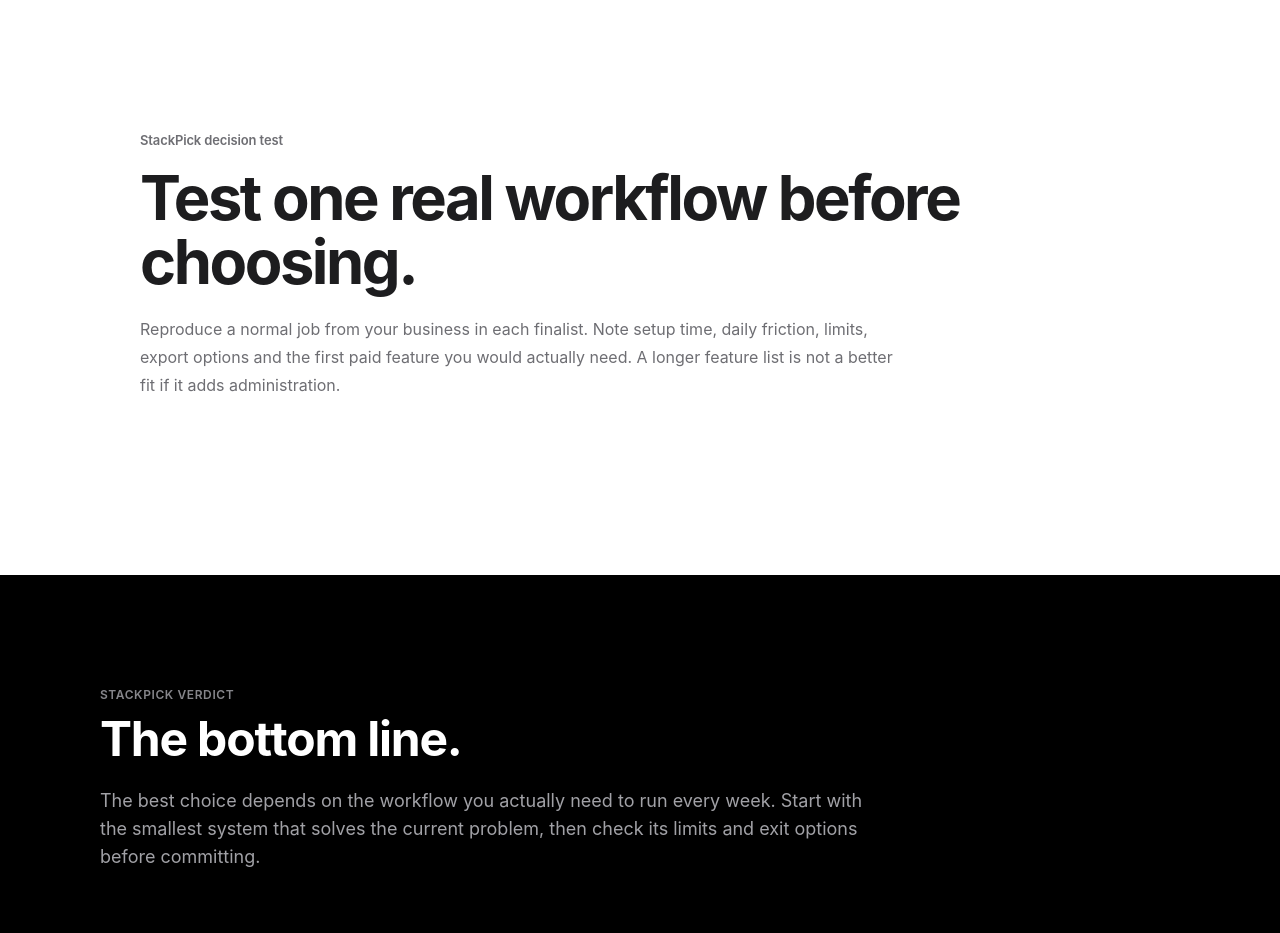
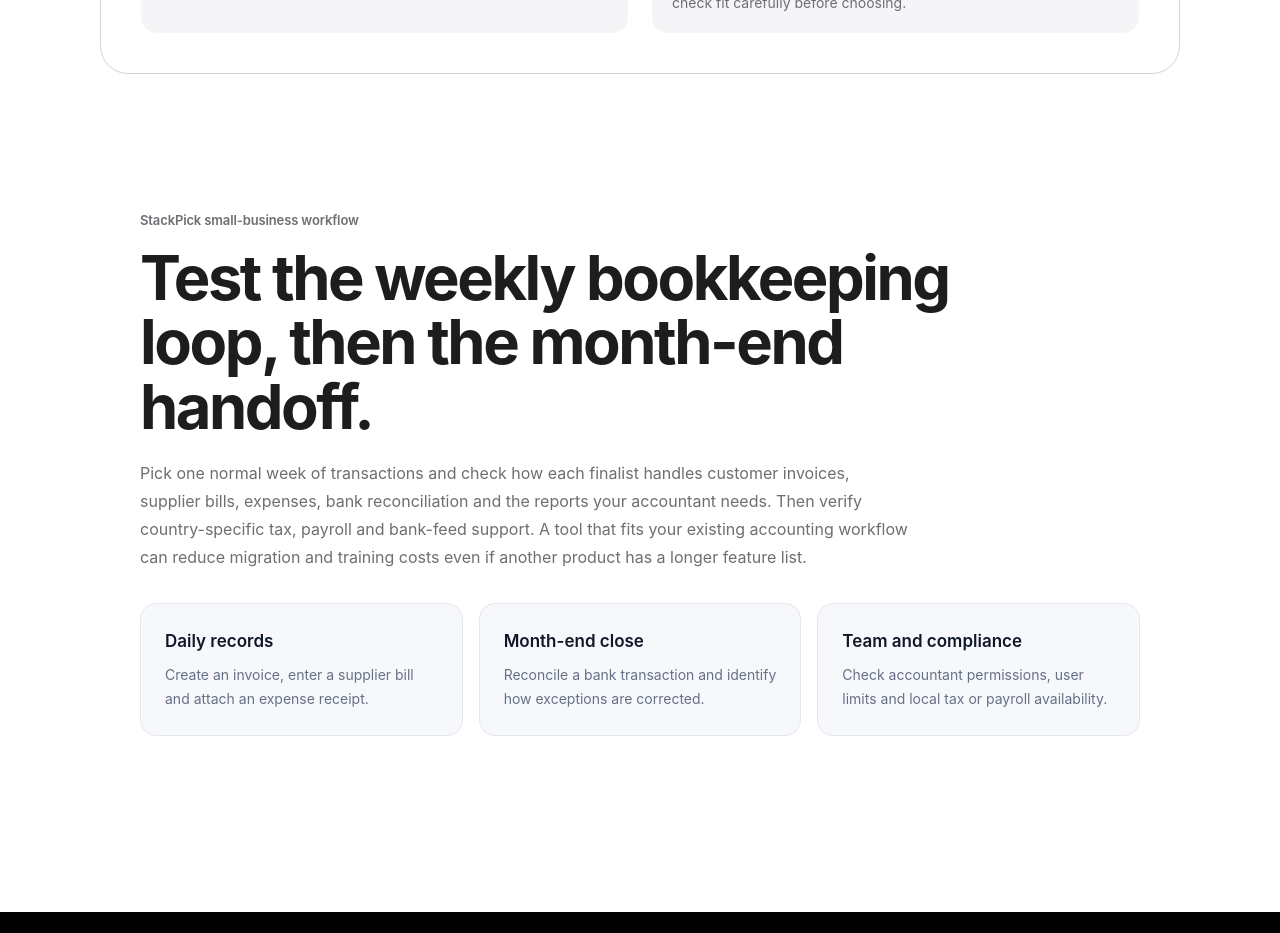
Before and after one commit to LinukaBandara/StackPick, a Next.js app: page /best/accounting-for-small-businesses in a window 1280 px wide. Shown: the part 3240-4173 px from the top of the page. Built offline with nearby package versions, Linux system fonts and the light colour scheme; no server answers.

Commit message:
Add small-business accounting tradeoffs

```diff
--- a/app/best/accounting-for-small-businesses/page.tsx
+++ b/app/best/accounting-for-small-businesses/page.tsx
@@ -15,22 +15,25 @@ export default function Page() {
       intro="A small-business accounting shortlist focused on day-to-day bookkeeping, invoices, expenses, reporting and how much administration each system creates."
       pricingNote="Software plans change. Verify current pricing, user limits, regional availability and included features before making a business decision."
       tools={[
-        { name: "QuickBooks", bestFor: "All-round small-business accounting", freeOption: "Check the provider's current free or trial terms and limits.", tradeoff: "Compare current limits, integrations and upgrade cost before moving a real workflow.", url: "https://quickbooks.intuit.com/" },
-        { name: "Xero", bestFor: "Cloud accounting and collaboration", freeOption: "Check the provider's current free or trial terms and limits.", tradeoff: "Compare current limits, integrations and upgrade cost before moving a real workflow.", url: "https://www.xero.com/" },
-        { name: "Zoho Books", bestFor: "Businesses using Zoho", freeOption: "Check the provider's current free or trial terms and limits.", tradeoff: "Compare current limits, integrations and upgrade cost before moving a real workflow.", url: "https://www.zoho.com/books/" },
-        { name: "FreshBooks", bestFor: "Service businesses", freeOption: "Check the provider's current free or trial terms and limits.", tradeoff: "Compare current limits, integrations and upgrade cost before moving a real workflow.", url: "https://www.freshbooks.com/" },
+        { name: "QuickBooks", bestFor: "All-round small-business accounting", freeOption: "Check the provider's current free or trial terms and limits.", tradeoff: "Its mature accounting ecosystem can suit businesses with an established bookkeeper, but plan choice, regional tax support and payroll availability need verification.", url: "https://quickbooks.intuit.com/" },
+        { name: "Xero", bestFor: "Cloud accounting and collaboration", freeOption: "Check the provider's current free or trial terms and limits.", tradeoff: "Cloud collaboration can work well for owners and external accountants, but confirm local bank feeds, payroll support and tax workflows before migration.", url: "https://www.xero.com/" },
+        { name: "Zoho Books", bestFor: "Businesses using Zoho", freeOption: "Check the provider's current free or trial terms and limits.", tradeoff: "Can fit businesses already using Zoho apps and wanting connected operations, but verify regional tax coverage and whether integrations cover your actual workflow.", url: "https://www.zoho.com/books/" },
+        { name: "FreshBooks", bestFor: "Service businesses", freeOption: "Check the provider's current free or trial terms and limits.", tradeoff: "Can suit service businesses that bill clients and track time, but businesses needing inventory or more complex accounting should check fit carefully before choosing.", url: "https://www.freshbooks.com/" },
       ]}
       bottomLine="The best choice depends on the workflow you actually need to run every week. Start with the smallest system that solves the current problem, then check its limits and exit options before committing."
     >
       <section className="bg-white">
         <div className="sp-container py-16 sm:py-20">
-          <p className="sp-eyebrow">StackPick decision test</p>
-          <h2 className="sp-title mt-4 max-w-4xl">Test one real workflow before choosing.</h2>
+          <p className="sp-eyebrow">StackPick small-business workflow</p>
+          <h2 className="sp-title mt-4 max-w-4xl">Test the weekly bookkeeping loop, then the month-end handoff.</h2>
           <p className="mt-5 max-w-3xl text-base leading-7 text-[#6e6e73]">
-            Reproduce a normal job from your business in each finalist. Note setup time,
-            daily friction, limits, export options and the first paid feature you would actually
-            need. A longer feature list is not a better fit if it adds administration.
+            Pick one normal week of transactions and check how each finalist handles customer invoices, supplier bills, expenses, bank reconciliation and the reports your accountant needs. Then verify country-specific tax, payroll and bank-feed support. A tool that fits your existing accounting workflow can reduce migration and training costs even if another product has a longer feature list.
           </p>
+          <div className="mt-8 grid gap-4 sm:grid-cols-3">
+            <div className="rounded-2xl border border-[#e4e7ec] bg-[#f7f8fc] p-6"><p className="font-semibold text-[#101828]">Daily records</p><p className="mt-2 text-sm leading-6 text-[#667085]">Create an invoice, enter a supplier bill and attach an expense receipt.</p></div>
+            <div className="rounded-2xl border border-[#e4e7ec] bg-[#f7f8fc] p-6"><p className="font-semibold text-[#101828]">Month-end close</p><p className="mt-2 text-sm leading-6 text-[#667085]">Reconcile a bank transaction and identify how exceptions are corrected.</p></div>
+            <div className="rounded-2xl border border-[#e4e7ec] bg-[#f7f8fc] p-6"><p className="font-semibold text-[#101828]">Team and compliance</p><p className="mt-2 text-sm leading-6 text-[#667085]">Check accountant permissions, user limits and local tax or payroll availability.</p></div>
+          </div>
         </div>
       </section>
     </ComparisonArticle>
```
